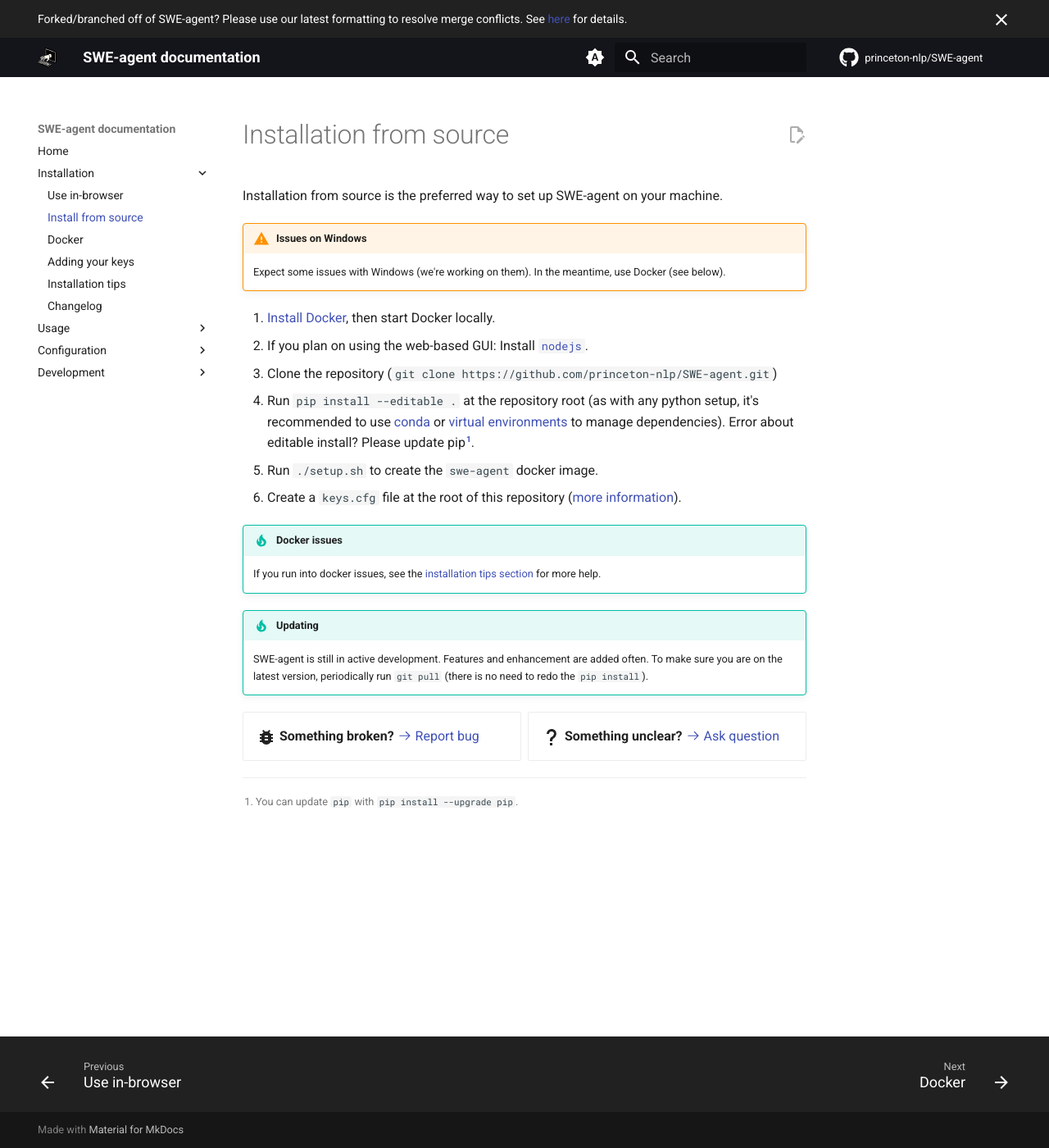
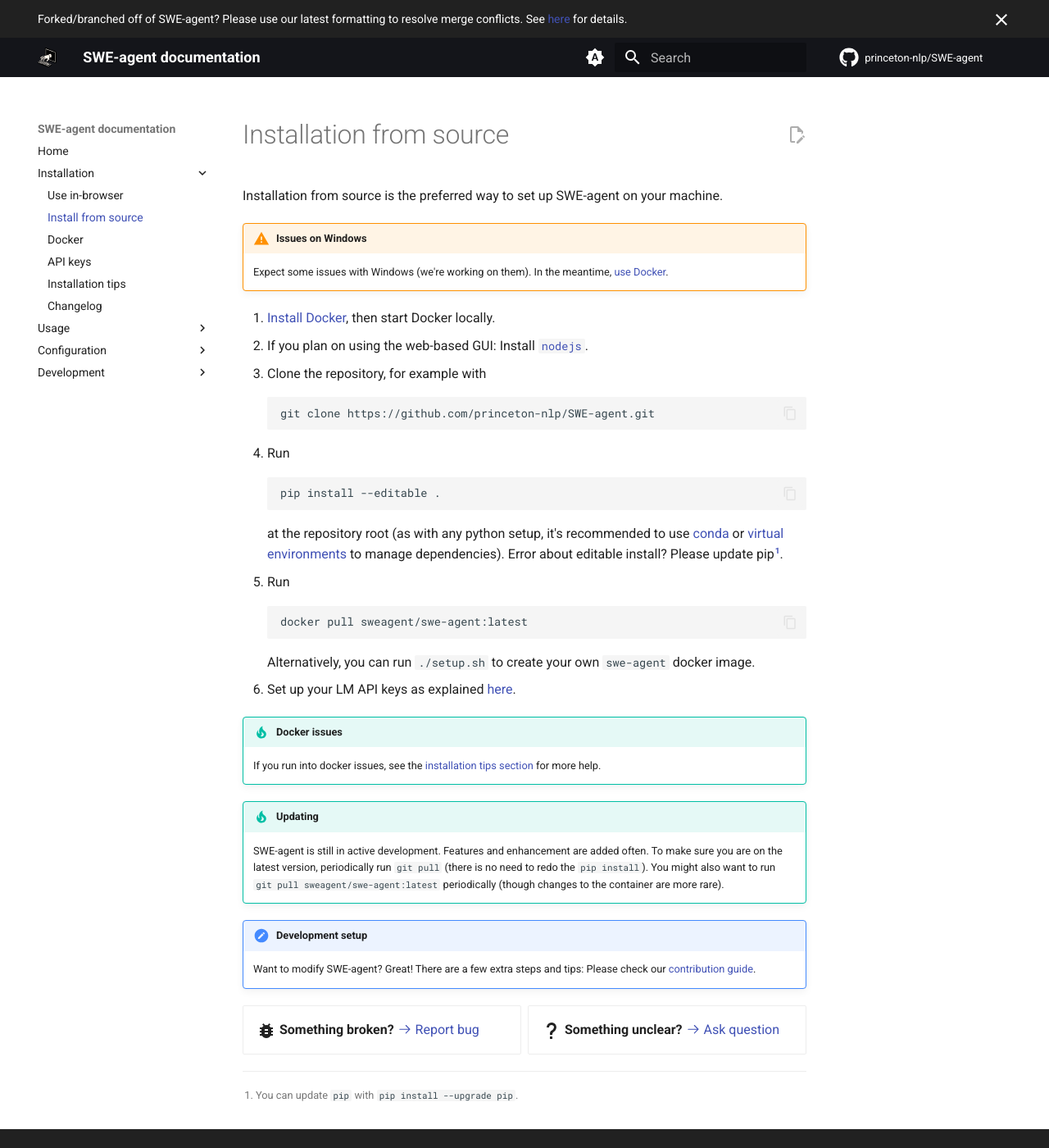
Before and after one commit to princeton-nlp/SWE-agent, an MkDocs documentation site: the page built from docs/installation/source.md, in a window 1280 px wide and 1400 px high. Shown: the whole window at 82% size. Built offline with MkDocs 1.6.1 and Material for MkDocs 9.7.7, drawn with Linux system fonts in a browser that asks for light colours; comment, search, counter and statistics services are not loaded.

Commit message:
Docs: Improve installation steps

````diff
--- a/docs/installation/source.md
+++ b/docs/installation/source.md
@@ -4,14 +4,25 @@
 
 !!! warning "Issues on Windows"
     Expect some issues with Windows (we're working on them).
-    In the meantime, use Docker (see below).
+    In the meantime, [use Docker](docker.md).
 
 1. [Install Docker](https://docs.docker.com/engine/install/), then start Docker locally.
 2. If you plan on using the web-based GUI: Install [`nodejs`][nodejs-install].
-3. Clone the repository (`git clone https://github.com/princeton-nlp/SWE-agent.git`)
-4. Run `pip install --editable .` at the repository root (as with any python setup, it's recommended to use [conda][] or [virtual environments][] to manage dependencies). Error about editable install? Please update pip[^1].
-5. Run `./setup.sh` to create the `swe-agent` docker image.
-6. Create a `keys.cfg` file at the root of this repository ([more information](keys.md)).
+3. Clone the repository, for example with
+    ```bash
+    git clone https://github.com/princeton-nlp/SWE-agent.git
+    ```
+4. Run
+    ```
+    pip install --editable .
+    ```
+    at the repository root (as with any python setup, it's recommended to use [conda][] or [virtual environments][] to manage dependencies). Error about editable install? Please update pip[^1].
+5. Run
+    ```bash
+    docker pull sweagent/swe-agent:latest
+    ```
+Alternatively, you can run `./setup.sh` to create your own `swe-agent` docker image.
+6. Set up your LM API keys as explained [here](keys.md).
 
 [nodejs-install]: https://docs.npmjs.com/downloading-and-installing-node-js-and-npm
 
@@ -22,6 +33,12 @@
     SWE-agent is still in active development. Features and enhancement are added often.
     To make sure you are on the latest version, periodically run `git pull`
     (there is no need to redo the `pip install`).
+    You might also want to run `git pull sweagent/swe-agent:latest` periodically
+    (though changes to the container are more rare).
+
+!!! note "Development setup"
+    Want to modify SWE-agent? Great! There are a few extra steps and tips:
+    Please check our [contribution guide](../dev/contribute.md).
 
 [conda]: https://docs.conda.io/en/latest/
 [virtual environments]: https://realpython.com/python-virtual-environments-a-primer/
--- a/mkdocs.yml
+++ b/mkdocs.yml
@@ -50,7 +50,7 @@
     - "Use in-browser": "installation/codespaces.md"
     - "Install from source": "installation/source.md"
     - "Docker": "installation/docker.md"
-    - "Adding your keys": "installation/keys.md"
+    - "API keys": "installation/keys.md"
     - "Installation tips": "installation/tips.md"
     - "Changelog": "installation/changelog.md"
   - Usage:
````
